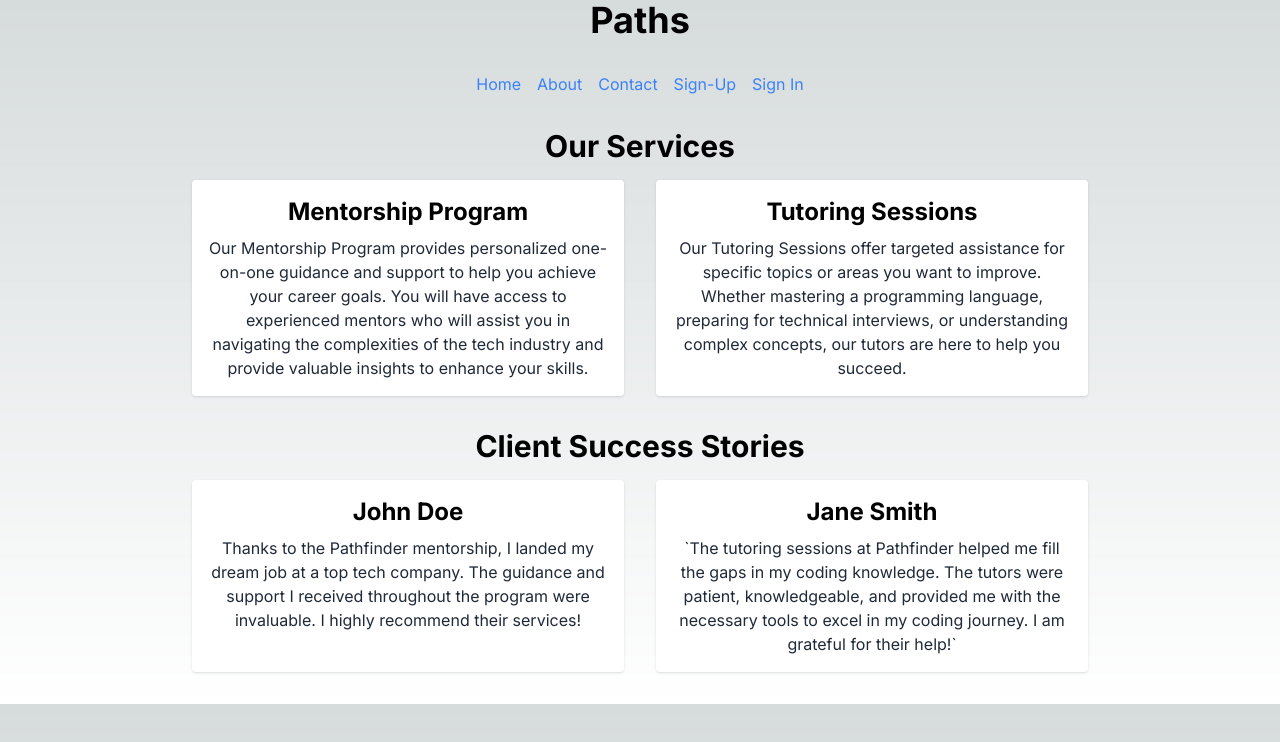
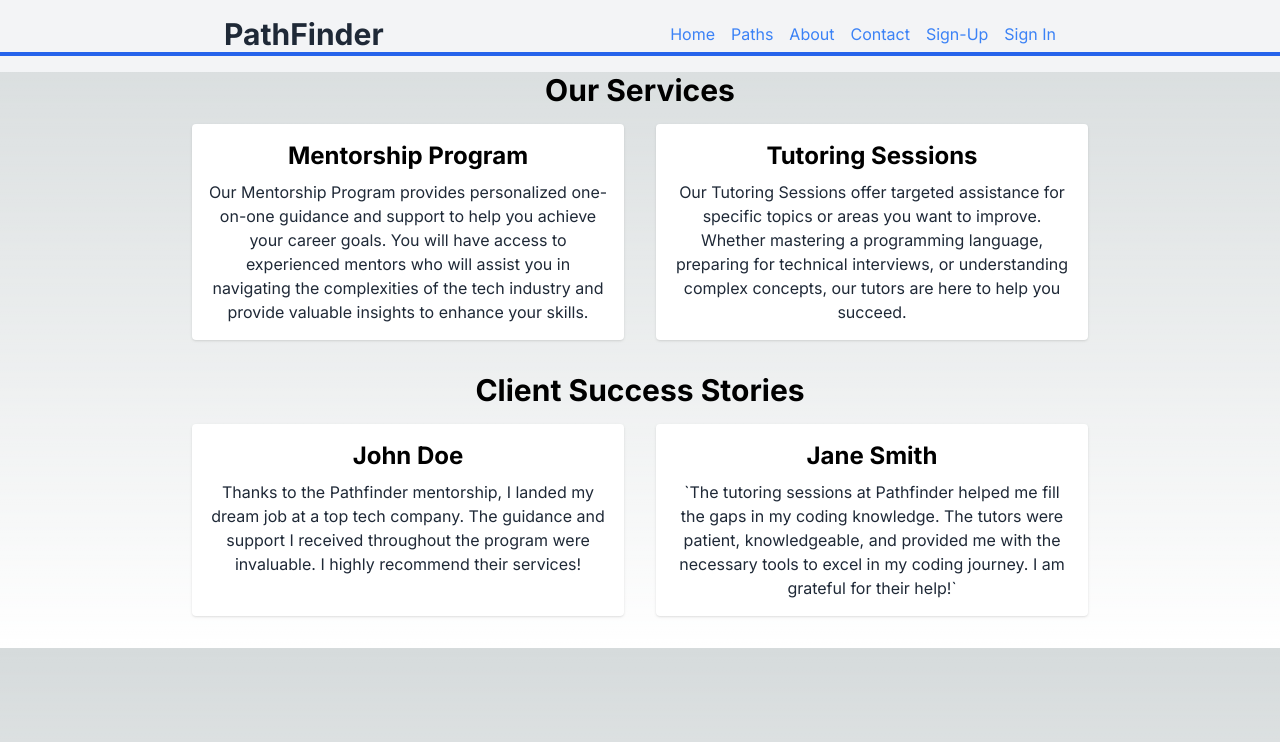
Before and after one commit to jlpanetta1681/1on1mentoring, a Next.js app: page /paths in a window 1280 px wide. Shown: the top 742 px of the page. Built offline with nearby package versions, Linux system fonts and the light colour scheme.

Commit message:
fixed page styling so all pages utilize the same styles

```diff
--- a/src/app/about/page.js
+++ b/src/app/about/page.js
@@ -8,7 +8,7 @@ const About = () => {
   return (
     <div className="text-center">
 
-    <div className="text-center">
+
       <Navbar />
 
       <h1 className="text-4xl font-bold mb-8">
@@ -24,13 +24,31 @@ const About = () => {
 	  quality={100}
     />
      </div>
-      <AboutSection />
+
+     <div className="bg-gray-100 py-16">
+        <div className="max-w-4xl mx-auto px-8">
+          <h2 className="text-3xl font-bold mb-8 shadow-lg">Empowering Non-Traditional Coders to Forge Their Path</h2>
+          <p className="text-lg text-gray-800 mb-8 shadow-md">
+            Pathfinder is on a mission to empower individuals with non-traditional education backgrounds and self-taught coders to excel in the world of technology. We believe that talent and passion for coding can be found in various educational journeys, and we are here to bridge the gap between your skills and the opportunities in the industry.
+          </p>
+          <p className="text-lg text-gray-800 mb-8 shadow-md">
+            Our focus on non-traditional education backgrounds is rooted in the understanding that formal degrees are not the sole measure of talent or capability. We recognize the value and potential of those who have acquired their coding skills through online coding boot camps, self-study, or alternative learning paths. We celebrate your determination, resourcefulness, and the unique perspectives you bring to the tech field.
+          </p>
+          <p className="text-lg text-gray-800 mb-8 shadow-md">
+            At Pathfinder, we provide a supportive and personalized learning environment that caters specifically to your needs. We understand the challenges you may face in navigating the tech industry without a traditional degree, and we are committed to helping you overcome those obstacles. Our experienced mentors, who themselves have non-traditional backgrounds, are dedicated to guiding you on your journey, offering tailored advice, and helping you unleash your full potential.
+          </p>
+          <p className="text-lg text-gray-800 mb-8 shadow-md">
+            Whether you are looking to upskill, switch careers, or enhance your existing knowledge, Pathfinder offers a range of mentorship and tutoring programs designed to meet your specific goals. Join us and unlock a world of opportunities, where your unique background and self-taught expertise are celebrated and nurtured.
+          </p>
+        </div>
+      </div>
+
 
 
 
 
       </div>
-      </div>
+
 
   );
 };
--- a/src/app/components/NavBar.js
+++ b/src/app/components/NavBar.js
@@ -2,7 +2,7 @@ import Link from 'next/link';
 
 const Navbar = () => {
   return (
-    <div id='main-cont' className="bg-gray-100 py-4">
+    <div id='nav-bar' className="bg-gray-100 py-4">
       <div className="max-w-4xl mx-auto px-8 flex justify-between items-center">
         <h1 className="text-3xl font-bold text-gray-800">PathFinder</h1>
         <ul className="flex justify-center space-x-4">
--- a/src/app/contact/page.js
+++ b/src/app/contact/page.js
@@ -1,11 +1,8 @@
 'use client'
 
-import Link from 'next/link';
 import { useRouter } from 'next/navigation';
-import SuccessPage from '../success/page';
 import axios from 'axios';
 import Navbar from '../components/NavBar';
-
 
 const Contact = () => {
   const router = useRouter();
@@ -51,8 +48,7 @@ const Contact = () => {
 
   return (
     <div className="text-center">
-      <div className="background-container py-16"></div>
-      <h1 className="text-4xl font-bold mb-8">Contact</h1>
+
       <Navbar />
 
       <div className="main-container">
--- a/src/app/home/page.js
+++ b/src/app/home/page.js
@@ -1,10 +1,13 @@
 import Navbar from '../components/NavBar'
+
+
 const Home = () => {
   return (
-    <div>
+    <div className="text-center">
 
-    <div className="text-center">
+      <h1 className="text-4xl font-bold mb-8">Homea</h1>
       <Navbar />
+
 
 
       <div className="bg-cover bg-center py-16">
--- a/src/app/paths/page.js
+++ b/src/app/paths/page.js
@@ -1,40 +1,14 @@
 'use client'
 
-import Link from 'next/link';
+import Navbar from '../components/NavBar';
+
 
 const Paths = () => {
   return (
     <div className="text-center">
-      <h1 className="text-4xl font-bold mb-8">Paths</h1>
-      <ul className="flex justify-center space-x-4 mb-8">
-        <li>
-          <Link href="/">
-            <span className="text-blue-500 hover:text-blue-700 cursor-pointer">Home</span>
-          </Link>
-        </li>
-        <li>
-          <Link href="/about">
-            <span className="text-blue-500 hover:text-blue-700 cursor-pointer">About</span>
-          </Link>
-        </li>
 
-        <li>
-          <Link href="/contact">
-            <span className="text-blue-500 hover:text-blue-700 cursor-pointer">Contact</span>
-          </Link>
-        </li>
-        <li>
-          <Link href="/signup">
-            <span className="text-blue-500 hover:text-blue-700 cursor-pointer">Sign-Up</span>
-          </Link>
-        </li>
-        <li>
-          <Link href="/signin">
-            <span className="text-blue-500 hover:text-blue-700 cursor-pointer">Sign In</span>
-          </Link>
-        </li>
-        {/* Add other navigation links */}
-      </ul>
+
+      <Navbar />
 
       <div className="max-w-4xl mx-auto mb-8">
         <h2 className="text-3xl font-bold mb-4">Our Services</h2>
```
